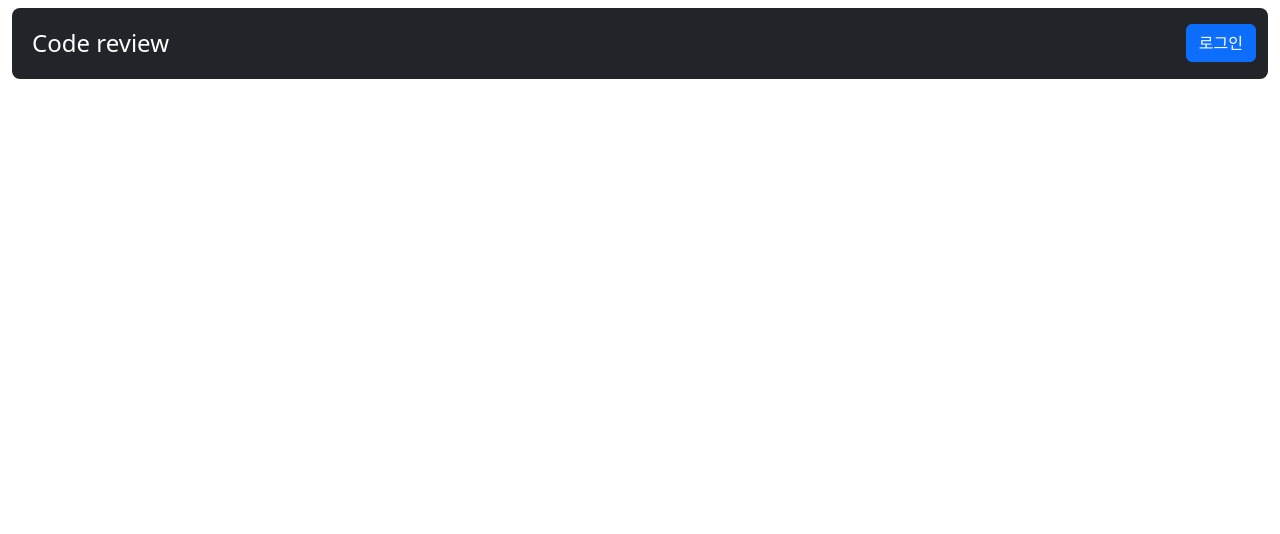
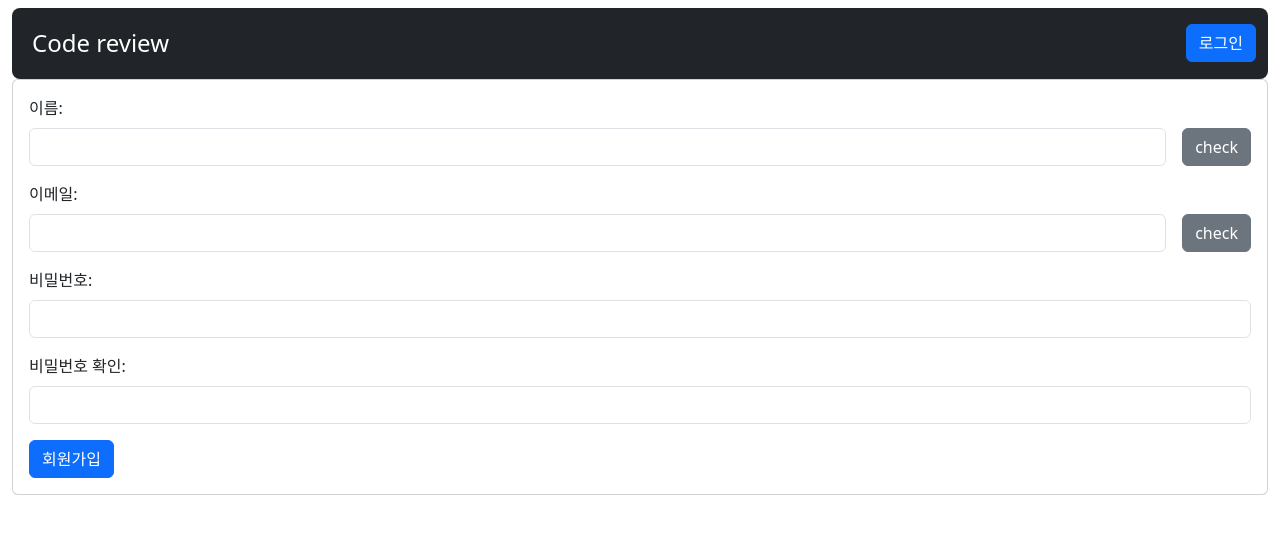
Before and after one commit to CodeReview-SKU/FrontEnd-Vue, a Vue app: page /register in a window 1280 px wide. Before the commit this address had no page. Shown: the top 534 px of the page. Built offline with nearby package versions, Linux system fonts and the light colour scheme.

Commit message:
add : 아이디 비밀번호 로그인 기능 추가

```diff
--- a/src/components/NavBar.vue
+++ b/src/components/NavBar.vue
@@ -12,7 +12,6 @@
     </nav>
 
     <Login id="loginModal"/>
-    <!-- 모달 끝 -->
   </div>
 </template>
 
@@ -30,6 +29,7 @@ const loggedIn = useLoggedIn();
 
 const logout = () => {
   sessionStorage.removeItem("token");
+  sessionStorage.removeItem("name");
   isLoggedIn.value = false;
   loggedIn.offLogin();
   alert("로그아웃 되었습니다.");
--- a/src/router/index.js
+++ b/src/router/index.js
@@ -27,6 +27,10 @@ const router = createRouter({
     {
       path : '/profile',
       component : () => import('../views/Profile.vue')
+    },
+    {
+      path : '/register',
+      component : () => import('../views/Register.vue')
     }
   ]
 })
--- a/src/views/Login.vue
+++ b/src/views/Login.vue
@@ -1,9 +1,17 @@
 <script setup>
 import { ref, onMounted, watch } from 'vue';
 import { useRouter } from 'vue-router';
+import Register from "@/views/Register.vue";
+import axios from "axios";
+import {useLoggedIn} from "@/stores/counter.js";
 
 const isLoggedIn = ref(false);
 const router = useRouter();
+
+const inLogin = ref(true);
+const login = useLoggedIn();
+const email = ref("");
+const password = ref("");
 
 const loginWithOAuth2 = () => {
   try {
@@ -14,15 +22,44 @@ const loginWithOAuth2 = () => {
   router.push("/");
 };
 
+const loginWithIdPw = () => {
+  axios.post('http://localhost:8080/member/signin',{userId : email.value, password : password.value})
+      .then(res => {
+        console.log(res.data);
+        sessionStorage.setItem('token', res.data.token);
+        sessionStorage.setItem('name', res.data.name);
+        login.setLogin();
+        window.location.reload();
+      })
+      .catch(err => {
+        alert("이메일 및 패스워드가 올바르지 않습니다.");
+        return;
+      })
+}
+
 const logout = () => {
   sessionStorage.removeItem("token");
+  sessionStorage.removeItem("name");
   isLoggedIn.value = false;
   alert("로그아웃 되었습니다.");
   router.push('/');
 };
+
+const click = () => {
+  inLogin.value = !inLogin.value;
+}
+
+const reset = () => {
+  inLogin.value = true;
+}
+
 onMounted(() => {
   // 페이지 로드 시 sessionStorage에 저장된 token을 기준으로 isLoggedIn 초기화
   isLoggedIn.value = !!sessionStorage.getItem('token');
+  const modal = document.getElementById('loginModal');
+  modal.addEventListener('hide.bs.modal', () => {
+    inLogin.value = true;
+  });
 });
 
 watch(() => sessionStorage.getItem('token'), (newToken) => {
@@ -34,15 +71,42 @@ watch(() => sessionStorage.getItem('token'), (newToken) => {
   <div class="modal fade" id="loginModal" tabindex="-1" role="dialog" aria-labelledby="loginModalLabel" aria-hidden="true">
     <div class="modal-dialog">
       <div class="modal-content">
+        <div v-if="inLogin">
+
         <div class="modal-header">
           <h5 class="modal-title" id="loginModalLabel">로그인</h5>
+
           <button type="button" class="btn-close" data-bs-dismiss="modal" aria-label="Close"></button>
         </div>
         <div class="modal-body">
           <div class="mb-3">
+            <label for="email" class="form-label">이메일:</label>
+            <input type="email" class="form-control" id="email" v-model="email">
+          </div>
+          <div class="mb-3">
+            <label for="password" class="form-label">비밀번호:</label>
+            <input type="password" class="form-control" id="password" v-model="password">
+          </div>
+          <div class="mb-3">
+            <button type="submit" class="btn btn-primary" @click="loginWithIdPw">로그인</button>
+          </div>
+          <div class="mb-3">
             <a @click="loginWithOAuth2">
               <img style="width: 100%" src="../../images/google_signup.png" alt="img">
             </a>
+          </div>
+        </div>
+          <a @click="click">회원가입</a>
+        </div>
+        <div v-else>
+
+          <div class="modal-header">
+            <h5 class="modal-title" id="loginModalLabel">회원가입</h5>
+            <button type="button" class="btn-close" data-bs-dismiss="modal" aria-label="Close"></button>
+          </div>
+          <div class="modal-body">
+              <Register/>
+            <a @click="click">로그인</a>
           </div>
         </div>
       </div>
--- /dev/null
+++ b/src/views/Register.vue
@@ -0,0 +1,130 @@
+<script setup>
+import {ref} from "vue";
+import axios from "axios";
+import {useRouter} from "vue-router";
+
+const user = ref({
+  username: '',
+  email: '',
+  password: '',
+  confirmPassword: ''
+});
+
+const router = useRouter();
+
+const clicked = ref(false);
+const clicked2 = ref(false);
+
+const emailAvailable = ref(false);
+const nameAvailable = ref(false);
+
+const errors = ref([]);
+
+const checkEmailAvailability = async () => {
+  if (!validateEmail(user.value.email)) {
+    emailAvailable.value = true;  // 유효하지 않은 이메일은 체크하지 않음
+    return;
+  }
+  try {
+    const response = await axios.get(`http://localhost:8080/member/check/email/${user.value.email}`);
+    console.log(response.data);
+    emailAvailable.value = response.data;
+    clicked.value = true;
+  } catch (error) {
+    console.error('이메일 중복 확인 오류:', error);
+    emailAvailable.value = false;  // 오류 시 기본적으로 사용 불가능으로 설정
+  }
+};
+
+const checkNameAvailability = async () => {
+  try {
+    const response = await axios.get(`http://localhost:8080/member/check/name/${user.value.username}`);
+    console.log(response.data);
+    nameAvailable.value = response.data;
+    clicked2.value = true;
+  } catch (error) {
+    console.error('이름 중복 확인 오류:', error);
+    nameAvailable.value = false;  // 오류 시 기본적으로 사용 불가능으로 설정
+  }
+};
+
+const validateForm = () => {
+  errors.value = [];
+
+  if (!user.value.username || !nameAvailable.value) {
+    errors.value.push('사용자 이름을 입력하세요.');
+  }
+  if (!validateEmail(user.value.email) || !emailAvailable.value) {
+    errors.value.push('유효한 이메일을 입력하세요.');
+  }
+  if (!user.value.password) {
+    errors.value.push('비밀번호를 입력하세요.');
+  }
+  if (user.value.password !== user.value.confirmPassword) {
+    errors.value.push('비밀번호가 일치하지 않습니다.');
+  }
+};
+
+const validateEmail = (email) => {
+  const re = /^[^\s@]+@[^\s@]+\.[^\s@]+$/;
+  return re.test(email);
+};
+
+const submitForm = () => {
+  axios.post('http://localhost:8080/member/register', {name : user.value.username, userId : user.value.email, password : user.value.password})
+      .then(res => {
+        console.log(res.data);
+        alert("회원가입 성공.");
+        window.location.reload();
+      })
+      .catch(e => {
+        console.log(e);
+      })
+};
+
+</script>
+
+<template>
+  <div class="card">
+    <div class="card-body">
+      <form @submit.prevent="validateForm">
+        <div class="mb-3">
+          <label for="username" class="form-label">이름:</label>
+          <div class="d-flex">
+            <input type="text" class="form-control me-3" id="username" v-model="user.username" required>
+            <button type="submit" class="btn btn-secondary " @click="checkNameAvailability">check</button>
+          </div>
+          <small v-if="!nameAvailable && clicked2" class="text-danger">이 닉네임은 이미 사용 중입니다.</small>
+          <small v-else-if="nameAvailable && clicked2" class="text-success">이 닉네임은 사용가능 합니다.</small>
+        </div>
+        <div class="mb-3">
+          <label for="email" class="form-label">이메일:</label>
+          <div class="d-flex">
+            <input type="email" class="form-control me-3" id="email" v-model="user.email" required>
+            <button type="submit" class="btn btn-secondary " @click="checkEmailAvailability">check</button>
+          </div>
+          <small v-if="!emailAvailable && clicked" class="text-danger">이 이메일은 이미 사용 중입니다.</small>
+          <small v-else-if="emailAvailable && clicked" class="text-success">이 이메일은 사용가능 합니다.</small>
+        </div>
+        <div class="mb-3">
+          <label for="password" class="form-label">비밀번호:</label>
+          <input type="password" class="form-control" id="password" v-model="user.password">
+        </div>
+        <div class="mb-3">
+          <label for="confirmPassword" class="form-label">비밀번호 확인:</label>
+          <input type="password" class="form-control" id="confirmPassword" v-model="user.confirmPassword">
+        </div>
+        <div v-if="errors.length" class="alert alert-danger">
+          <ul>
+            <li v-for="error in errors" :key="error">{{ error }}</li>
+          </ul>
+        </div>
+        <button type="submit" class="btn btn-primary" @click="submitForm">회원가입</button>
+      </form>
+    </div>
+  </div>
+</template>
+
+<style scoped>
+
+</style>
```
